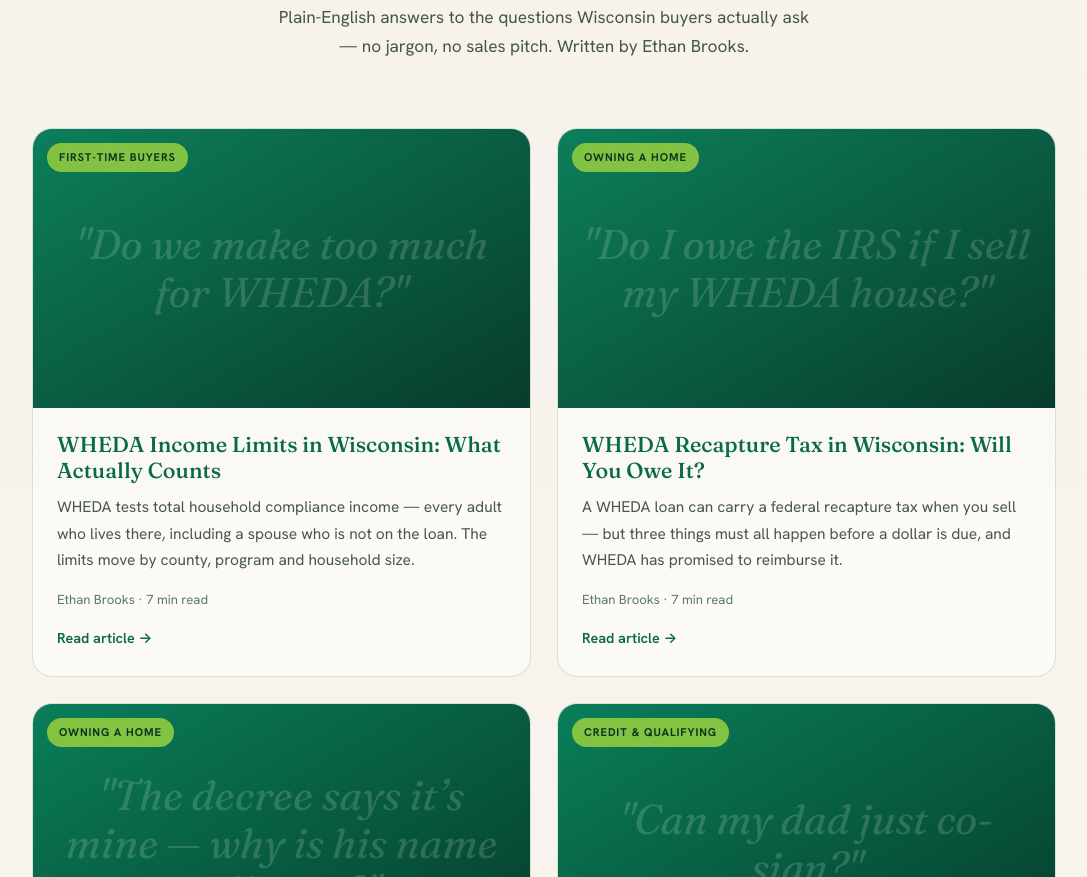
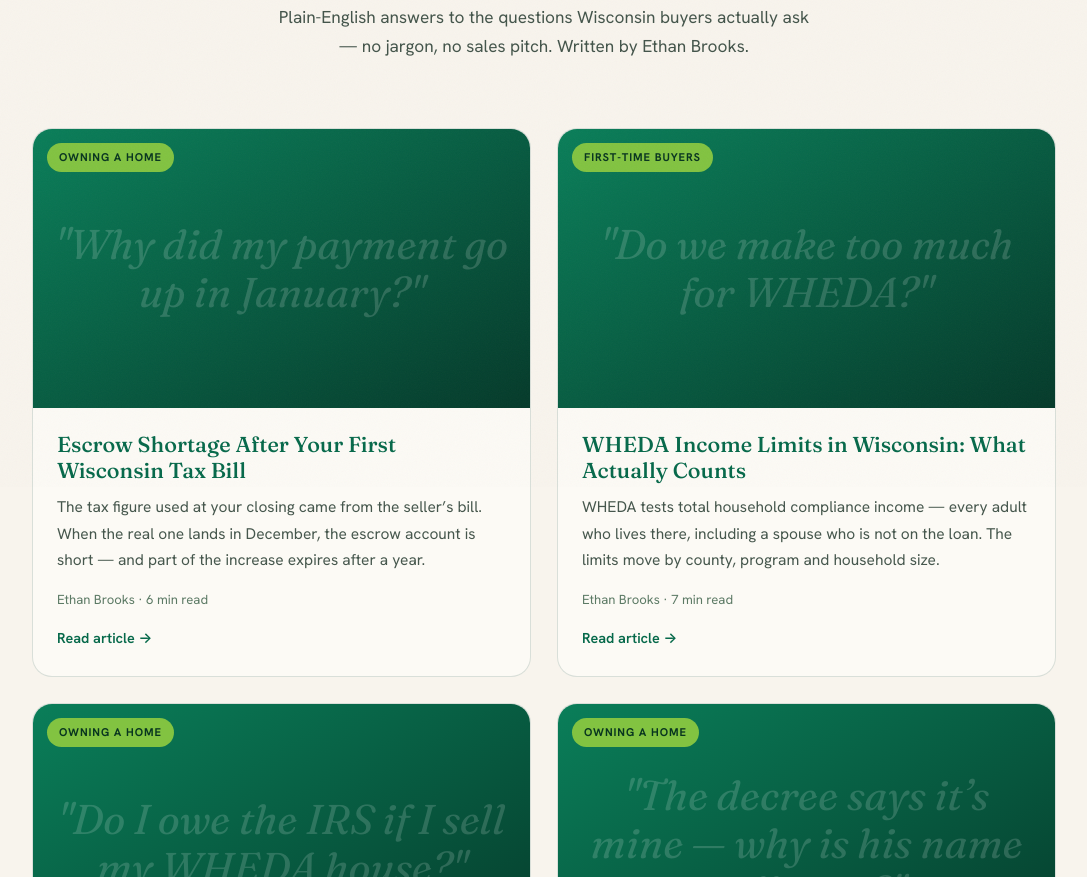
Before and after one commit to Ethan-Tyler-Brooks/refined-mortgage-site-clean, a plain HTML site: page blog/index.html in a window 1280 px wide. Shown: the part 313-1190 px from the top of the page, without its empty margins (96-1183 px from the left). Drawn offline with Linux system fonts and the light colour scheme.

Commit message:
blog: link 'Escrow Shortage After Your First Wisconsin Tax Bill'

```diff
--- a/blog/index.html
+++ b/blog/index.html
@@ -92,6 +92,15 @@
 <div class="wrap">
   <!-- BLOG-POSTS-START : newest first. Add a new .pcard <a> when you publish a post. -->
   <div class="posts">
+    <a class="pcard" href="/blog/escrow-shortage-wisconsin-tax-bill.html">
+      <div class="thumb"><span class="tag">Owning a Home</span><div class="deco">&quot;Why did my payment go up in January?&quot;</div></div>
+      <div class="body">
+        <h2>Escrow Shortage After Your First Wisconsin Tax Bill</h2>
+        <p class="excerpt">The tax figure used at your closing came from the seller&rsquo;s bill. When the real one lands in December, the escrow account is short &mdash; and part of the increase expires after a year.</p>
+        <div class="meta">Ethan Brooks &middot; 6 min read</div>
+        <span class="read">Read article &rarr;</span>
+      </div>
+    </a>
     <a class="pcard" href="/blog/wheda-income-limits-wisconsin.html">
       <div class="thumb"><span class="tag">First-Time Buyers</span><div class="deco">&quot;Do we make too much for WHEDA?&quot;</div></div>
       <div class="body">
```
